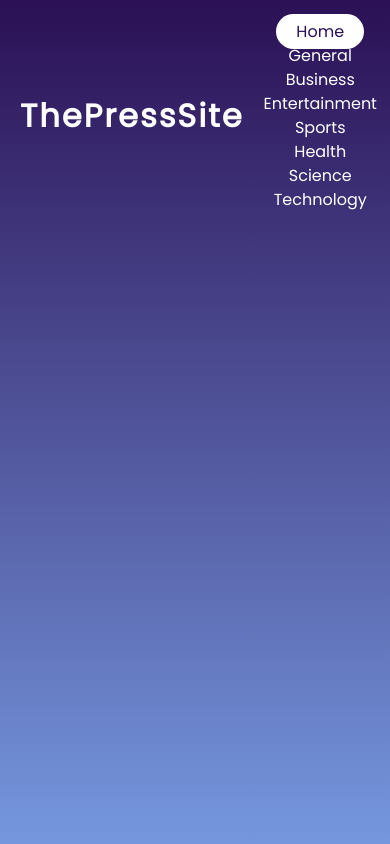
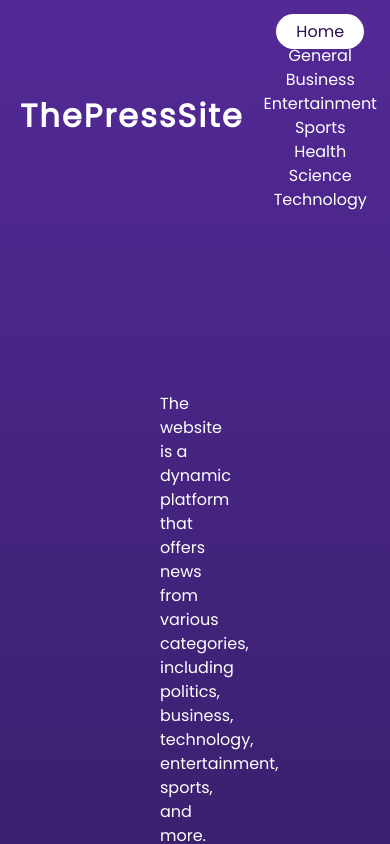
Before and after one commit to Niiischal/NewsWebsite, a React (Create React App) app in the folder thepresssite/: page / in a window 390 px wide. Shown: the top 844 px of the page. Built offline with nearby package versions, Linux system fonts and the light colour scheme.

Commit message:
home page to be done at last

```diff
--- a/thepresssite/public/index.html
+++ b/thepresssite/public/index.html
@@ -27,6 +27,7 @@
     <link rel="preconnect" href="https://fonts.googleapis.com">
 <link rel="preconnect" href="https://fonts.gstatic.com" crossorigin>
 <link href="https://fonts.googleapis.com/css2?family=Poppins&display=swap" rel="stylesheet">
+<link href="https://cdn.jsdelivr.net/npm/bootstrap@5.3.0/dist/css/bootstrap.min.css" rel="stylesheet" integrity="sha384-9ndCyUaIbzAi2FUVXJi0CjmCapSmO7SnpJef0486qhLnuZ2cdeRhO02iuK6FUUVM" crossorigin="anonymous">
     <title>React App</title>
   </head>
   <body>
@@ -42,5 +43,6 @@
       To begin the development, run `npm start` or `yarn start`.
       To create a production bundle, use `npm run build` or `yarn build`.
     -->
+    <script src="https://cdn.jsdelivr.net/npm/bootstrap@5.3.0/dist/js/bootstrap.bundle.min.js" integrity="sha384-geWF76RCwLtnZ8qwWowPQNguL3RmwHVBC9FhGdlKrxdiJJigb/j/68SIy3Te4Bkz" crossorigin="anonymous"></script>
   </body>
 </html>
--- a/thepresssite/src/App.js
+++ b/thepresssite/src/App.js
@@ -3,6 +3,7 @@ import {
   BrowserRouter as Router
 } from "react-router-dom";
 import './App.css';
+import Home from './components/Home';
 import Navbar from './components/Navbar';
 
 function App() {
@@ -10,6 +11,7 @@ function App() {
 <>
 <Router>
 <Navbar/>
+<Home/>
 </Router>
 </>
   );
--- /dev/null
+++ b/thepresssite/src/components/Home.js
@@ -0,0 +1,15 @@
+import React from 'react'
+import '../style.css'
+
+const Home = () => {
+  return (
+    <div className='desc'>
+      <p>
+
+The website is a dynamic platform that offers news from various categories, including politics, business, technology, entertainment, sports, and more. With a user-friendly interface, it allows visitors to easily navigate and access the latest stories and updates in their areas of interest. From breaking news to in-depth articles, the website provides a comprehensive and diverse range of information, ensuring that users stay informed on the topics that matter most to them. With a commitment to accuracy and reliability, the website serves as a reliable source of news, delivering a well-rounded perspective on current events.
+      </p>
+    </div>
+  )
+}
+
+export default Home
--- a/thepresssite/src/components/Navbar.js
+++ b/thepresssite/src/components/Navbar.js
@@ -5,7 +5,7 @@ import '../style.css';
 const Navbar = () => {
 
     const headerStyles = {
-        position: 'fixed',
+        position: 'relative',
         top: 0,
         left: 0,
         width: '100%',
--- a/thepresssite/src/index.css
+++ b/thepresssite/src/index.css
@@ -6,7 +6,7 @@ body {
   -webkit-font-smoothing: antialiased;
   -moz-osx-font-smoothing: grayscale;
   min-height: 100vh;
-  background: linear-gradient(#2b1055, #7597de);
+  background: linear-gradient(#532996, #081021);
 }
 
 code {
--- a/thepresssite/src/style.css
+++ b/thepresssite/src/style.css
@@ -1,14 +1,30 @@
 @media (max-width: 768px) {
   .header {
-    flex-direction: column;
+    flex-direction: row;
   }
 
   ul {
     flex-direction: column;
     display: none;
+    font-size: 1rem;
   }
 
   ul.open {
     display: block;
   }
+
+  .desc{
+    position: relative;
+    padding: 100px;
+  }
 }
+
+.desc{
+    position: relative;
+    padding: 160px;
+}
+
+.desc p{
+    font-size: 1rem;
+    color: #fff;
+}
```
